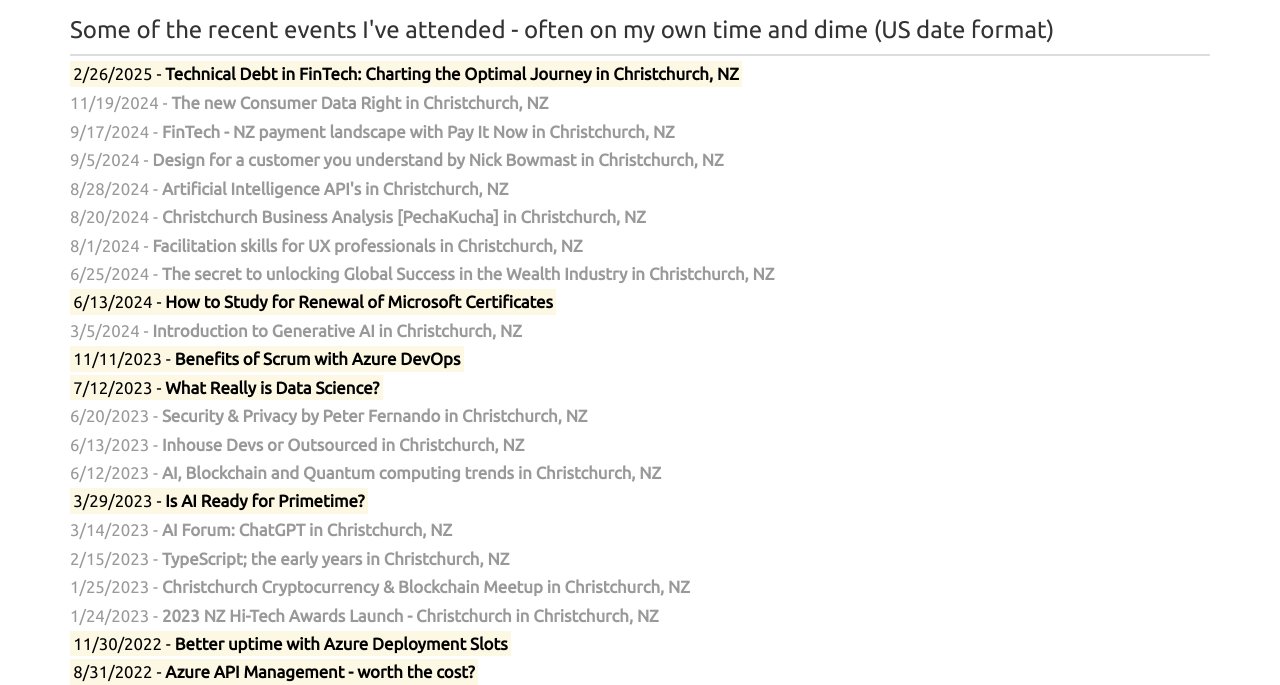
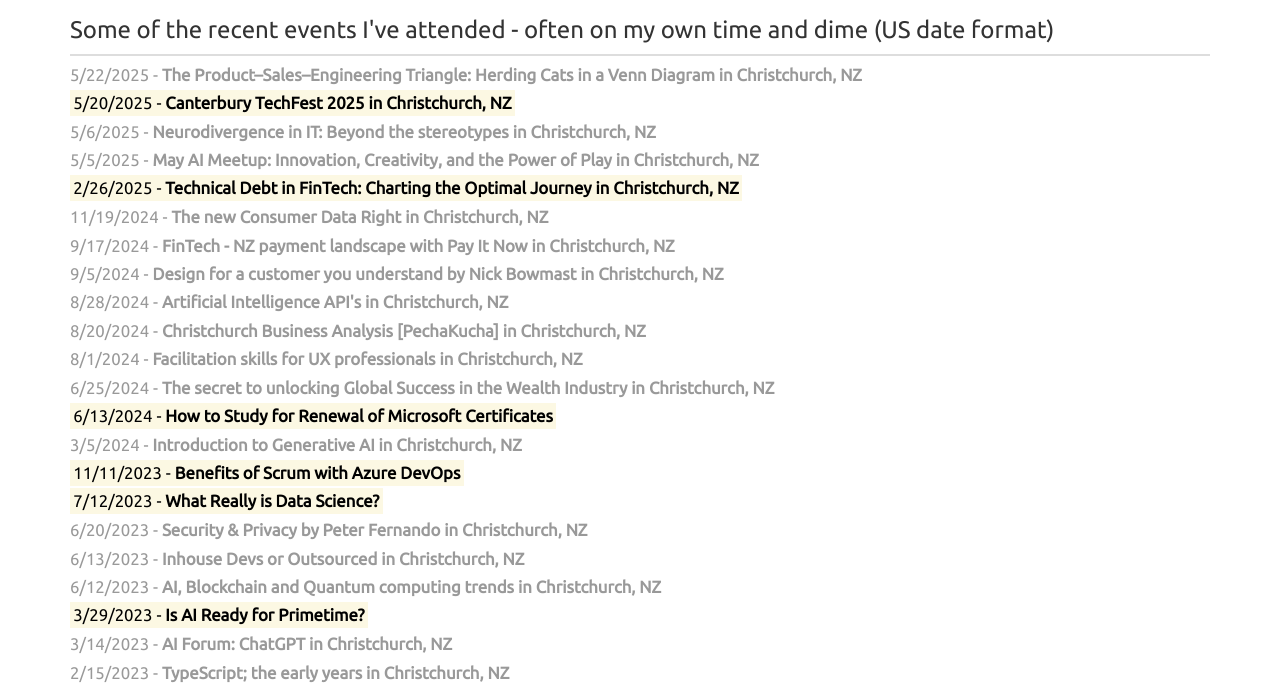
Before and after one commit to jjbutler74/Portfolio, a plain HTML site: page extras.html in a window 1280 px wide. Shown: the part 115-800 px from the top of the page. Drawn offline with nearby package versions, Linux system fonts and the light colour scheme.

Commit message:
Update extras.html
4 new events

```diff
--- a/extras.html
+++ b/extras.html
@@ -60,6 +60,10 @@
 						<div class="line-thin"></div>
 					</div>
 					<div class="wow fadeIn">
+						<h4>5/22/2025 - <b>The Product–Sales–Engineering Triangle: Herding Cats in a Venn Diagram in Christchurch, NZ</b></h4>
+						<h4><mark>5/20/2025 - <b>Canterbury TechFest 2025 in Christchurch, NZ</b></mark></h4>
+						<h4>5/6/2025 - <b>Neurodivergence in IT: Beyond the stereotypes in Christchurch, NZ</b></h4>
+						<h4>5/5/2025 - <b>May AI Meetup: Innovation, Creativity, and the Power of Play in Christchurch, NZ</b></h4>
 						<h4><mark>2/26/2025 - <b>Technical Debt in FinTech: Charting the Optimal Journey in Christchurch, NZ</b></mark></h4>
 						<h4>11/19/2024 - <b>The new Consumer Data Right in Christchurch, NZ</b></h4>
 						<h4>9/17/2024 - <b>FinTech - NZ payment landscape with Pay It Now in Christchurch, NZ</b></h4>
```
